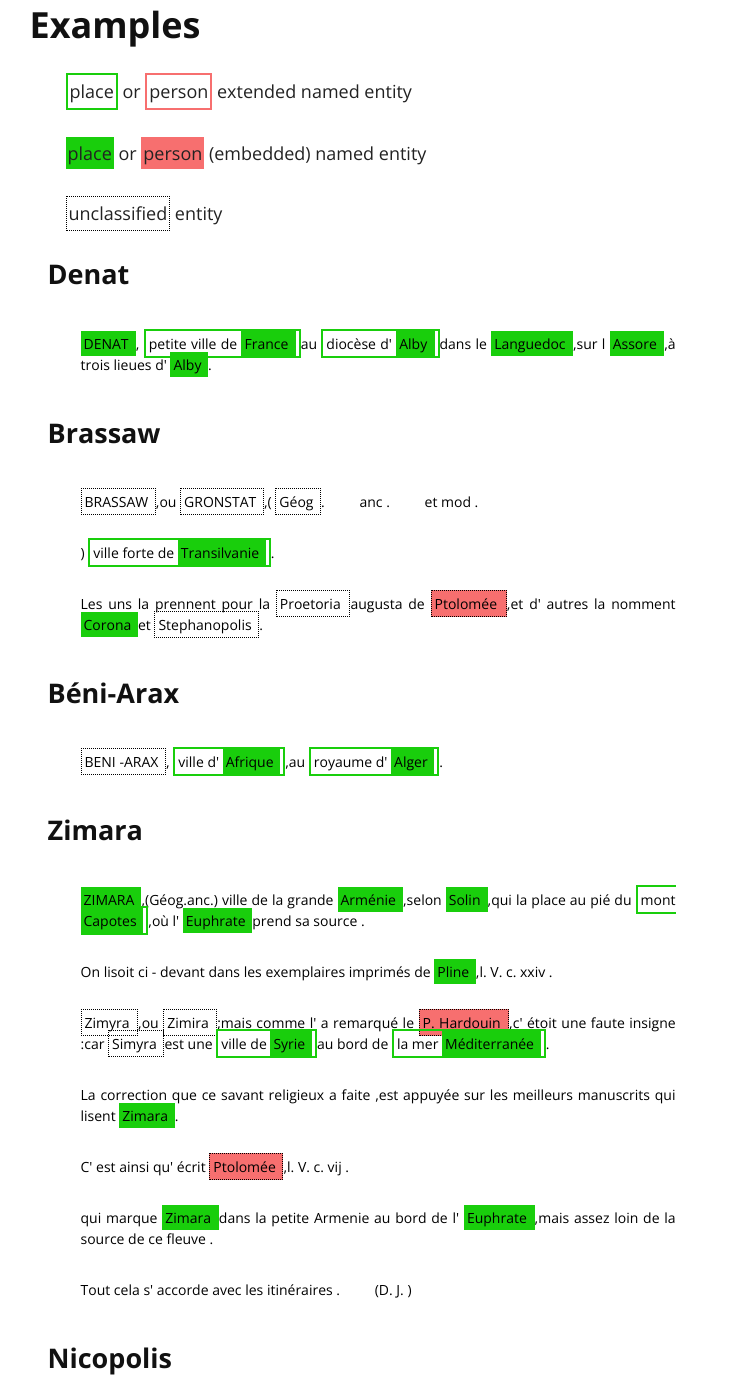
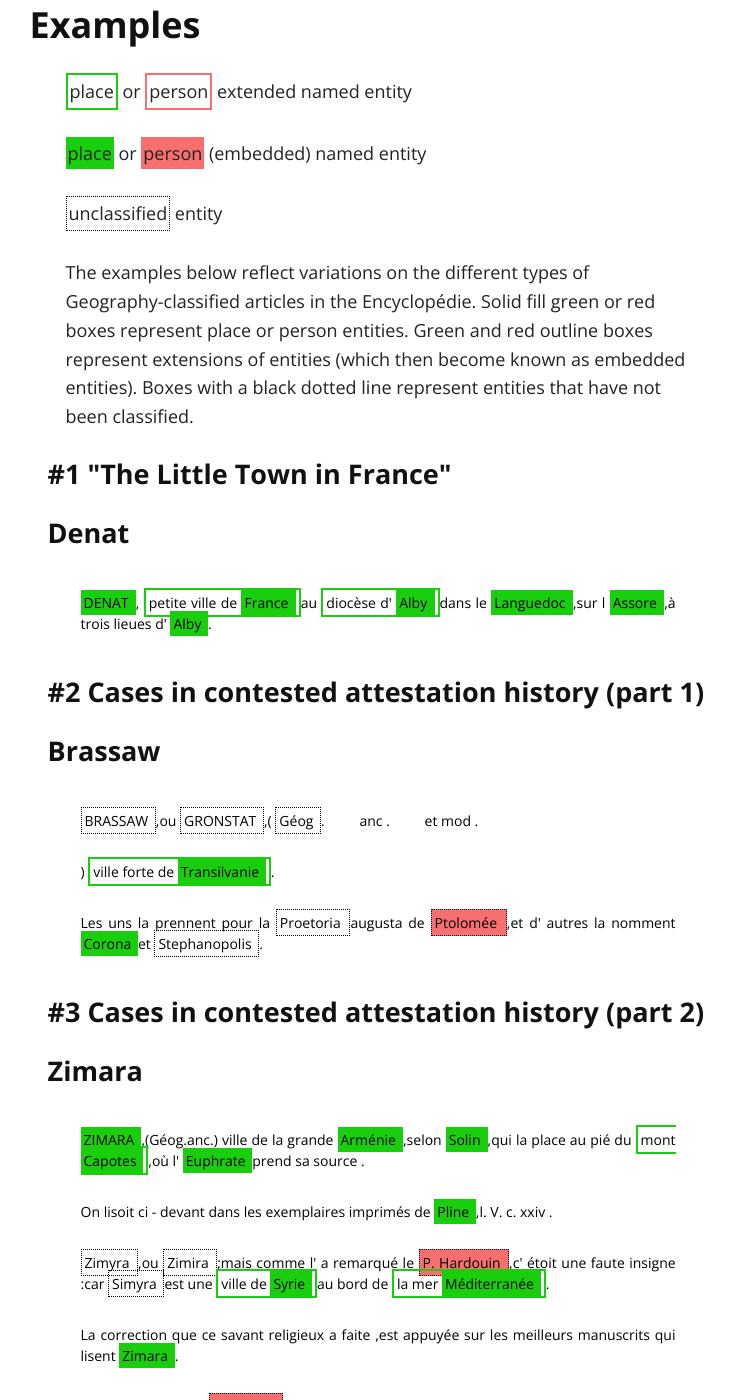
Before and after one commit to kmcdono2/enc, a Jekyll site: the page built from index.md, in a window 1280 px wide and 1400 px high, scrolled down 3686 px. Shown: the whole window, without its empty margins (262-996 px from the left). Built offline with Jekyll 4.4.1, drawn with Linux system fonts in a browser that asks for light colours; nearby versions of some CDN libraries; our own code applies the rules of GitHub Pages for plain Markdown files; some of the changed text lies outside the part shown.

Commit message:
Update _includes/examples.html

```diff
--- a/_includes/examples.html
+++ b/_includes/examples.html
@@ -7,7 +7,9 @@ type="ene_pers">person</span> extended named entity</span>
 (embedded) named entity</span>
 <p><span type="legend"><span><span type="unk">unclassified</span> entity</span></span></p>
 
+The examples below reflect variations on the different types of Geography-classified articles in the Encyclopédie. Solid fill green or red boxes represent place or person entities. Green and red outline boxes represent extensions of entities (which then become known as embedded entities). Boxes with a black dotted line represent entities that have not been classified.
 
+<h4> #1 "The Little Town in France"</h4>
 	<h4>Denat</h4>
 
 		<p>
@@ -93,6 +95,7 @@ type="ene_pers">person</span> extended named entity</span>
 		</location></rs> .</c>
 		</p>
 
+<h4>#2 Cases in contested attestation history (part 1)</h4>
 		<h4>Brassaw</h4>
 
 		<p>
@@ -185,55 +188,7 @@ type="ene_pers">person</span> extended named entity</span>
 		</rs> .</c>
 		</p>
 
-<h4>Béni-Arax</h4>
-		<p>
-                <c>
-                    <rs>
-                        <name>
-                            <w type="NPr" lemma="" xml:id="w3">BENI</w> -<w type="NPr" lemma=""
-                                xml:id="w4">ARAX</w>
-                        </name>
-                    </rs> ,<rs type="ene">
-                        <rs type="place" subtype="ene">
-                            <term type="place">
-                                <w lemma="ville" type="N" xml:id="w5">ville</w>
-                            </term>
-                            <w lemma="de" type="PREP" xml:id="w6">d'</w>
-                            <rs type="place" xml:id="rs.0">
-                                <name>
-                                    <w lemma="Afrique" type="NPr" xml:id="w7">Afrique</w>
-                                </name>
-                                <location>
-                                    <geo source="geonames">7.1881 21.09375</geo>
-                                    <geo source="levenshtein">7.1881 21.09375</geo>
-                                    <geo source="barycenter">7.1881 21.09375</geo>
-                                </location></rs>
-                        </rs>
-                    </rs> ,<w lemma="au" type="PREPDET" xml:id="w8">au</w>
-                    <rs type="ene">
-                        <rs type="place" subtype="ene">
-                            <term type="place">
-                                <w lemma="royaume" type="N" xml:id="w9">royaume</w>
-                            </term>
-                            <w lemma="de" type="PREP" xml:id="w10">d'</w>
-                            <rs type="place" xml:id="rs.1">
-                                <name>
-                                    <w lemma="Alger" type="NPr" xml:id="w11">Alger</w>
-                                </name>
-                                <location>
-                                    <geo source="geonames">36.73225 3.08746</geo>
-                                    <geo source="barycenter">36.74053 3.00957</geo>
-                                    <geo source="levenshtein">46.4511 -86.54755</geo>
-                                </location></rs>
-                        </rs>
-                    </rs> .</c>
-                <c>
-                    <location>
-                        <geo>17 35</geo>
-                    </location>
-                </c>
-            </p>
-
+<h4>#3 Cases in contested attestation history (part 2)</h4>
 <h4>Zimara</h4>
 						<p>
         <c>
@@ -449,6 +404,7 @@ type="ene_pers">person</span> extended named entity</span>
           <w type="N" lemma="" xml:id="w125">J.</w> )</c>
       </p>
 
+<h4>#4 The archetype of a classical city </h4>
 <h4>Nicopolis</h4>
 <p>
 	<c>
@@ -582,6 +538,7 @@ type="ene_pers">person</span> extended named entity</span>
 	<c/>
 </p>
 
+<h4>#5 The Homeland</h4>
 <h4>Nangis</h4>
 <p>
 	<c>
@@ -785,6 +742,7 @@ type="ene_pers">person</span> extended named entity</span>
 		<w type="N" lemma="" xml:id="w154">J.</w> )</c>
 </p>
 
+<h4> #6 Credibility on Display</h4>
 <h4>Montagniac</h4>
 <p>
 			<c>
@@ -1333,5 +1292,3 @@ type="ene_pers">person</span> extended named entity</span>
                     </rs> .</c>
                 <c/>
             </p>
-
-	</div>
```
Also changed, not shown: other parts of _includes/examples.html (+1 -0 lines).
